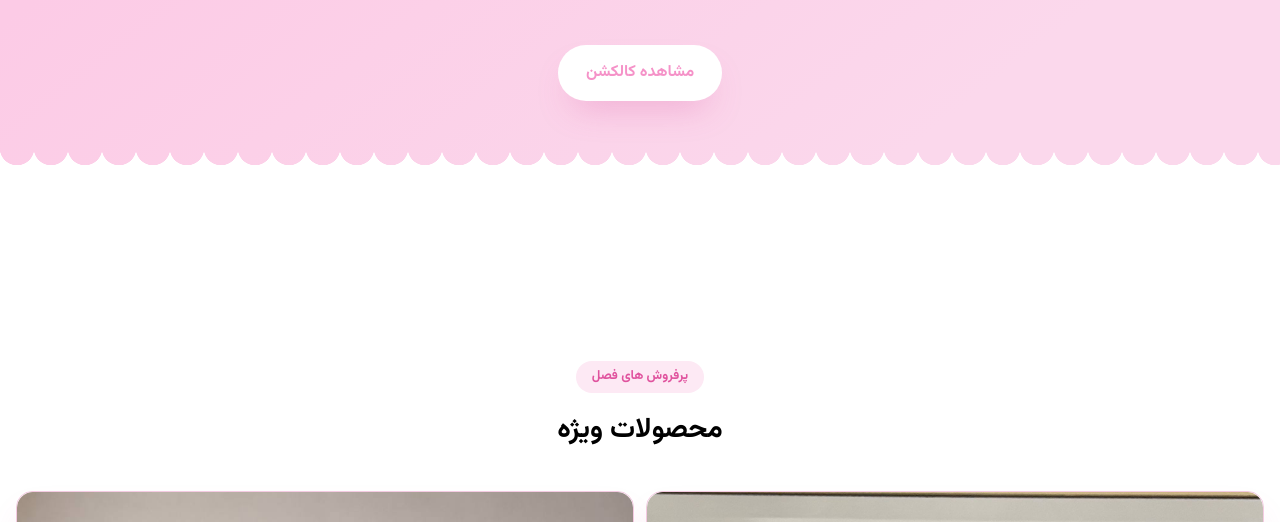
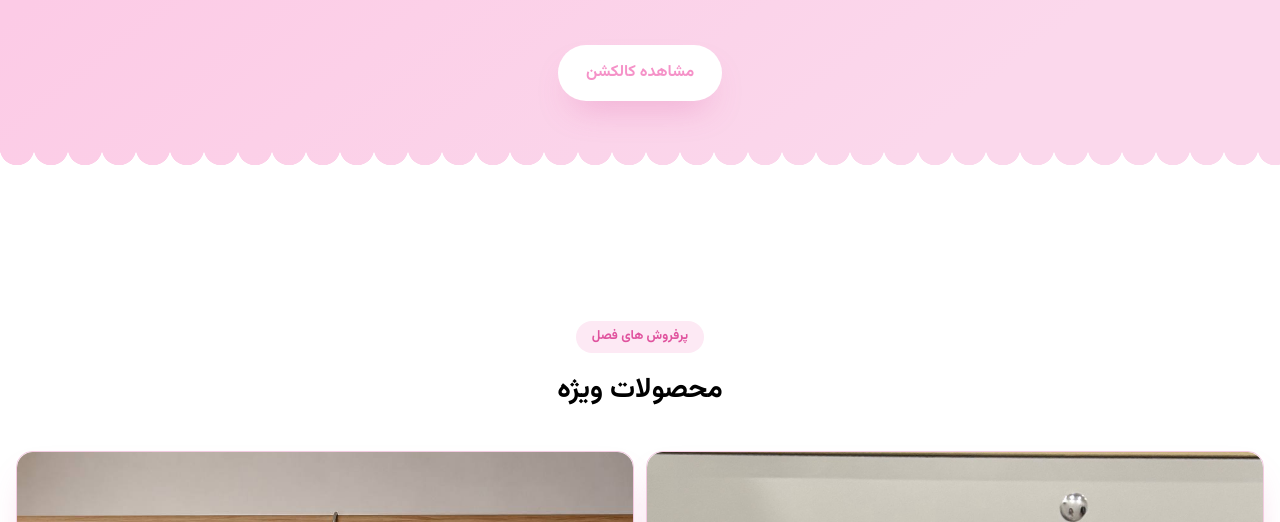
Before and after one commit to SinaKhosravi-DEV/SG.Collection, a website built with Vite: page index.html in a window 1280 px wide. Shown: the part 278-800 px from the top of the page. Built offline with nearby package versions, Linux system fonts and the light colour scheme.

Commit message:
add margin

```diff
--- a/index.html
+++ b/index.html
@@ -33,7 +33,7 @@
               bg-[length:34px_34px] bg-repeat-x">
         </div>
       </section>
-      <section class="mt-45 px-4 scroll-mt-24" id="prodcuts">
+      <section class="mt-35 px-4 scroll-mt-24" id="prodcuts">
         <p class="text-[#E0539E] bg-[#FDE9F4] mx-auto w-fit text-[13px] font-semibold px-4 py-1.5 rounded-full">پرفروش های فصل</p>
         <p class="font-bold text-[28px] mt-4 text-center">محصولات ویژه</p>
       </section>
```
